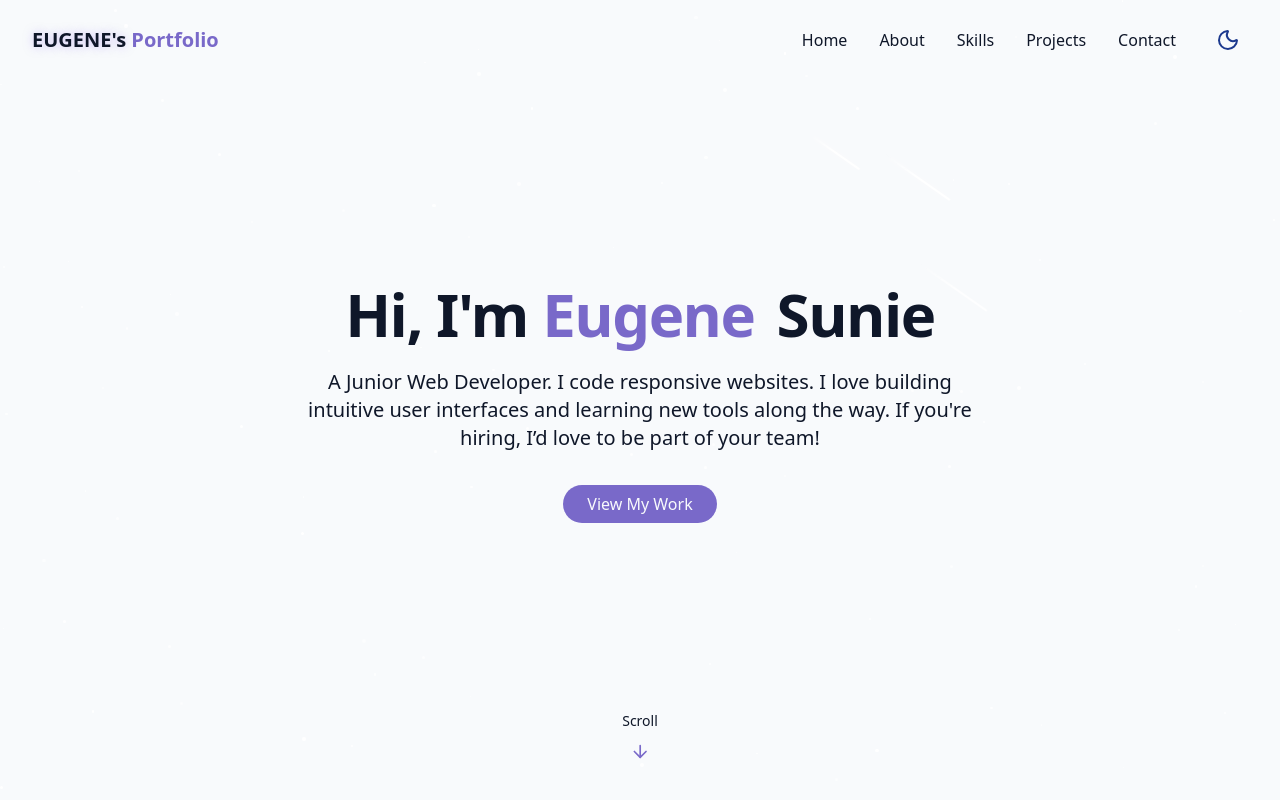
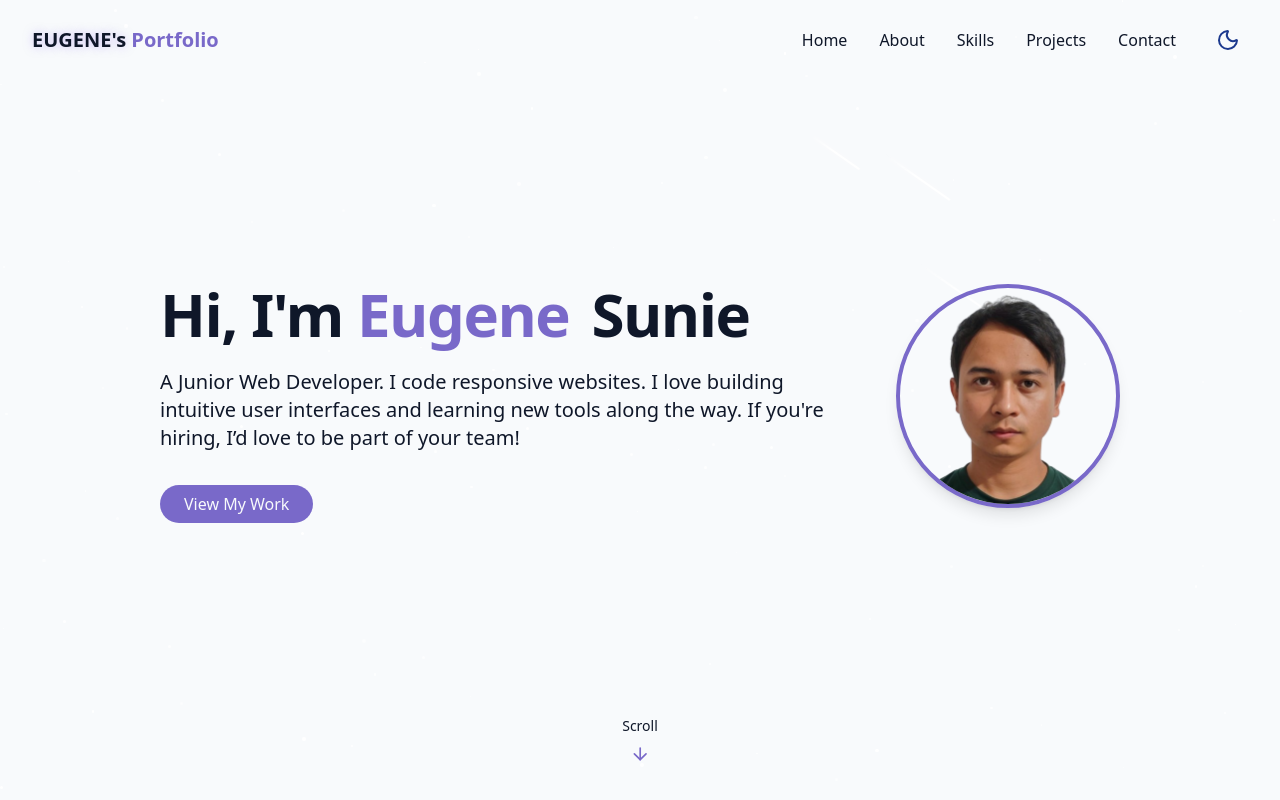
Before and after one commit to eugeneleroy29/my-portfolio-website, a React (Vite) app: page / in a window 1280 px wide. Shown: the top 800 px of the page. Built offline with nearby package versions, Linux system fonts and the light colour scheme.

Commit message:
added profile photo

```diff
--- a/src/components/HeroSection.jsx
+++ b/src/components/HeroSection.jsx
@@ -6,21 +6,22 @@ const HeroSection = () => {
       id="hero"
       className="relative min-h-screen flex flex-col items-center justify-center px-4"
     >
-      <div className="container max-w-4xl mx-auto text-center z-10">
-        <div className="space-y-6">
+      <div className="container max-w-5xl mx-auto text-center z-10">
+        {/* Flex layout for image + text */}
+        <div className="flex flex-col-reverse md:flex-row items-center md:items-start md:text-left gap-8">
+          {/* Text Section */}
+          <div className="flex-1 space-y-6">
             <h1 className="text-4xl md:text-6xl font-bold tracking-tight">
-            <span className="opacity-0 animate-fade-in"> Hi, I'm</span>
+              <span className="opacity-0 animate-fade-in">Hi, I'm</span>
               <span className="text-primary opacity-0 animate-fade-in-delay-1">
-              {" "}
-              Eugene
+                {" "}Eugene
               </span>
               <span className="text-gradient ml-2 opacity-0 animate-fade-in-delay-2">
-              {" "}
-              Sunie
+                {" "}Sunie
               </span>
             </h1>
 
-          <p className="text-lg md:text-xl text-muted-foreground max-w-2xl mx-auto opacity-0 animate-fade-in-delay-3">
+            <p className="text-lg md:text-xl text-muted-foreground max-w-2xl opacity-0 animate-fade-in-delay-3">
               A Junior Web Developer. I code responsive websites. I love building
               intuitive user interfaces and learning new tools along the way. If
               you're hiring, I’d love to be part of your team!
@@ -32,10 +33,22 @@ const HeroSection = () => {
               </a>
             </div>
           </div>
+
+          {/* Image Section */}
+          <div className="flex-shrink-0 w-40 h-40 md:w-56 md:h-56 rounded-full overflow-hidden border-4 border-primary shadow-lg opacity-0 animate-fade-in-delay-2">
+            <img
+              src="/profile.png"
+              alt="Eugene Sunie"
+              className="w-full h-full object-cover"
+            />
           </div>
+        </div>
+      </div>
+
+      {/* Scroll Down Indicator */}
       <div className="absolute bottom-8 left-1/2 transform -translate-x-1/2 flex flex-col items-center animate-bounce">
         <span className="text-sm text-muted-foreground mb-2">Scroll</span>
-        <ArrowDown className="hk-5 w-5 text-primary" />
+        <ArrowDown className="h-5 w-5 text-primary" />
       </div>
     </section>
   );
```
Also changed, not shown: public/profile.png (added). Lines whose indentation alone changed are shown as unchanged.
